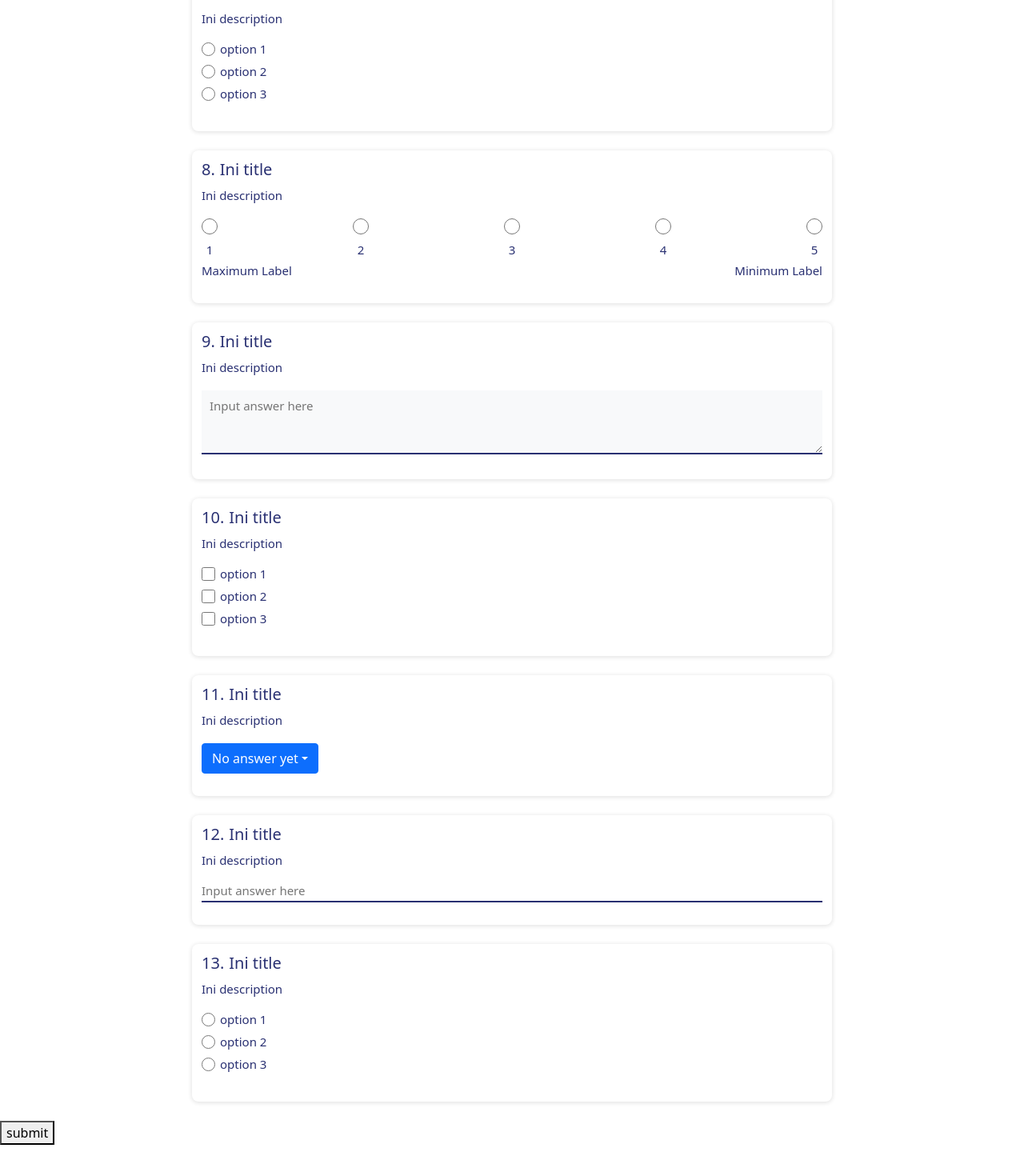
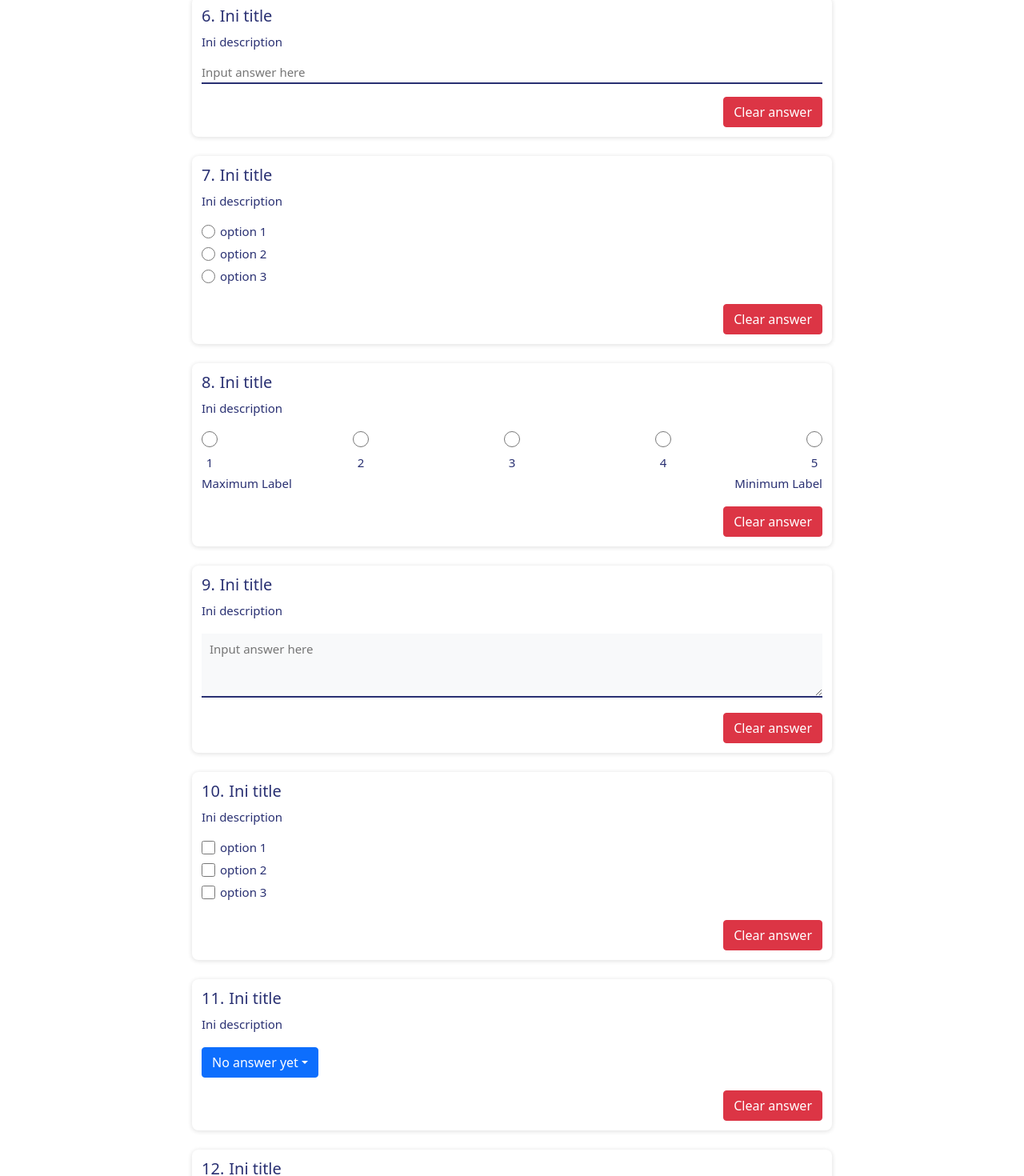
Before and after one commit to findit-omae-wa-mou-shindeiru/Invey, a Next.js app in the folder ui/: page /fill-form/123 in a window 1280 px wide. Shown: the part 1305-2775 px from the top of the page at 80% size. Before the commit the page ends 2736 px from the top, so only its background shows below. Built offline with nearby package versions, Linux system fonts and the light colour scheme.

Commit message:
feat: add clear answer functionality

```diff
--- a/ui/src/components/fill-form/fill-checkbox/index.tsx
+++ b/ui/src/components/fill-form/fill-checkbox/index.tsx
@@ -6,6 +6,7 @@ const FillCheckbox = ({
   index,
   onChangeAnswer,
   className,
+  onClearAnswer,
 }: {
   question: ICheckbox;
   index: number;
@@ -14,6 +15,7 @@ const FillCheckbox = ({
     answer: { label: string; checked: boolean }[]
   ) => void;
   className?: string;
+  onClearAnswer: (idx: number) => void;
 }) => {
   return (
     <div className={className + " " + styles.container}>
@@ -59,6 +61,16 @@ const FillCheckbox = ({
           );
         })}
       </div>
+      <div className="mt-2 d-flex justify-content-end">
+        <button
+          className="btn btn-danger"
+          onClick={() => {
+            onClearAnswer(index);
+          }}
+        >
+          Clear answer
+        </button>
+      </div>
     </div>
   );
 };
--- a/ui/src/components/fill-form/fill-dropdown/index.tsx
+++ b/ui/src/components/fill-form/fill-dropdown/index.tsx
@@ -7,11 +7,13 @@ const FillDropdown = ({
   index,
   onChangeAnswer,
   className,
+  onClearAnswer,
 }: {
   question: IDropdown;
   index: number;
   onChangeAnswer: (index: number, answer: string) => void;
   className?: string;
+  onClearAnswer: (idx: number) => void;
 }) => {
   return (
     <div className={className + " " + styles.container}>
@@ -52,6 +54,16 @@ const FillDropdown = ({
           </Dropdown.Menu>
         </Dropdown>
       </div>
+      <div className="mt-2 d-flex justify-content-end">
+        <button
+          className="btn btn-danger"
+          onClick={() => {
+            onClearAnswer(index);
+          }}
+        >
+          Clear answer
+        </button>
+      </div>
     </div>
   );
 };
--- a/ui/src/components/fill-form/fill-linear-scale/index.tsx
+++ b/ui/src/components/fill-form/fill-linear-scale/index.tsx
@@ -6,11 +6,13 @@ const FillLinearScale = ({
   index,
   onChangeAnswer,
   className,
+  onClearAnswer,
 }: {
   question: ILinearScale;
   index: number;
   onChangeAnswer: (index: number, answer: number) => void;
   className?: string;
+  onClearAnswer: (idx: number) => void;
 }) => {
   return (
     <div className={className + " " + styles.container}>
@@ -64,6 +66,16 @@ const FillLinearScale = ({
           <div className={styles.minLabel}>{question.minLabel}</div>
         </div>
       </div>
+      <div className="mt-2 d-flex justify-content-end">
+        <button
+          className="btn btn-danger"
+          onClick={() => {
+            onClearAnswer(index);
+          }}
+        >
+          Clear answer
+        </button>
+      </div>
     </div>
   );
 };
--- a/ui/src/components/fill-form/fill-multiple-choice/index.tsx
+++ b/ui/src/components/fill-form/fill-multiple-choice/index.tsx
@@ -6,11 +6,13 @@ const FillMultipleChoice = ({
   index,
   onChangeAnswer,
   className,
+  onClearAnswer,
 }: {
   question: IMultipleChoice;
   index: number;
   onChangeAnswer: (index: number, answer: string) => void;
   className?: string;
+  onClearAnswer: (idx: number) => void;
 }) => {
   return (
     <div className={className + " " + styles.container}>
@@ -54,6 +56,16 @@ const FillMultipleChoice = ({
           );
         })}
       </div>
+      <div className="mt-2 d-flex justify-content-end">
+        <button
+          className="btn btn-danger"
+          onClick={() => {
+            onClearAnswer(index);
+          }}
+        >
+          Clear answer
+        </button>
+      </div>
     </div>
   );
 };
--- a/ui/src/components/fill-form/fill-paragraph/index.tsx
+++ b/ui/src/components/fill-form/fill-paragraph/index.tsx
@@ -6,11 +6,13 @@ const FillParagraph = ({
   index,
   onChangeAnswer,
   className,
+  onClearAnswer,
 }: {
   question: IParagraph;
   index: number;
   onChangeAnswer: (index: number, answer: string) => void;
   className?: string;
+  onClearAnswer: (idx: number) => void;
 }) => {
   return (
     <div className={className + " " + styles.container}>
@@ -32,6 +34,16 @@ const FillParagraph = ({
           onChange={(e) => onChangeAnswer(index, e.target.value)}
         />
       </div>
+      <div className="mt-2 d-flex justify-content-end">
+        <button
+          className="btn btn-danger"
+          onClick={() => {
+            onClearAnswer(index);
+          }}
+        >
+          Clear answer
+        </button>
+      </div>
     </div>
   );
 };
--- a/ui/src/components/fill-form/fill-short-answer/index.tsx
+++ b/ui/src/components/fill-form/fill-short-answer/index.tsx
@@ -6,11 +6,13 @@ const FillShortAnswer = ({
   index,
   onChangeAnswer,
   className,
+  onClearAnswer,
 }: {
   question: IShortAnswer;
   index: number;
   onChangeAnswer: (index: number, answer: string) => void;
   className?: string;
+  onClearAnswer: (idx: number) => void;
 }) => {
   return (
     <div className={className + " " + styles.container}>
@@ -34,6 +36,16 @@ const FillShortAnswer = ({
           placeholder="Input answer here"
         />
       </div>
+      <div className="mt-2 d-flex justify-content-end">
+        <button
+          className="btn btn-danger"
+          onClick={() => {
+            onClearAnswer(index);
+          }}
+        >
+          Clear answer
+        </button>
+      </div>
     </div>
   );
 };
--- a/ui/src/pages/fill-form/[id].tsx
+++ b/ui/src/pages/fill-form/[id].tsx
@@ -30,6 +30,20 @@ const randomizer = () => {
     .map((_, idx) => {
       return parseInt(id.charAt(idx)) % Object.keys(QuestionType).length;
     });
+};
+
+const defaultAnswer = (type: keyof typeof QuestionType) => {
+  switch (QuestionType[type]) {
+    case QuestionType.ShortAnswer:
+    case QuestionType.Paragraph:
+    case QuestionType.Dropdown:
+    case QuestionType.MultipleChoice:
+      return "";
+    case QuestionType.Checkbox:
+      return [];
+    case QuestionType.LinearScale:
+      return undefined;
+  }
 };
 
 const FillFormDetail = () => {
@@ -73,6 +87,28 @@ const FillFormDetail = () => {
     setQuestions(newQuestions);
   };
 
+  const onClearAnswer = (idx: number) => {
+    if (!questions) {
+      return;
+    }
+
+    if (questions[idx].type === QuestionType.Checkbox) {
+      const newQuestions = [...questions];
+      newQuestions[idx].options = newQuestions[idx].options.map((e: { label: string; checked: boolean }) => {
+        return {
+          label: e.label,
+          checked: false,
+        }
+      });
+      setQuestions(newQuestions);
+      return;
+    }
+
+    const newQuestions = [...questions];
+    newQuestions[idx].answer = defaultAnswer(questions[idx].type);
+    setQuestions(newQuestions);
+  };
+
   return (
     <div className="page">
       <h1>Fill Form Detail</h1>
@@ -84,6 +120,7 @@ const FillFormDetail = () => {
               question,
               onChangeAnswer,
               idx,
+              onClearAnswer,
             });
           })}
       </div>
@@ -171,6 +208,7 @@ const questionBuilder = ({
   question,
   onChangeAnswer,
   idx,
+  onClearAnswer,
 }: {
   question: IQuestionType;
   onChangeAnswer: (
@@ -178,6 +216,7 @@ const questionBuilder = ({
     answer: string | { label: string; checked: boolean }[] | number | undefined
   ) => void;
   idx: number;
+  onClearAnswer: (idx: number) => void;
 }): JSX.Element | undefined => {
   switch (QuestionType[question.type as keyof typeof QuestionType]) {
     case QuestionType.ShortAnswer:
@@ -188,6 +227,7 @@ const questionBuilder = ({
           onChangeAnswer={onChangeAnswer}
           index={idx}
           className={styles.question}
+          onClearAnswer={onClearAnswer}
         />
       );
     case QuestionType.Paragraph:
@@ -198,6 +238,7 @@ const questionBuilder = ({
           onChangeAnswer={onChangeAnswer}
           index={idx}
           className={styles.question}
+          onClearAnswer={onClearAnswer}
         />
       );
     case QuestionType.MultipleChoice:
@@ -208,6 +249,7 @@ const questionBuilder = ({
           onChangeAnswer={onChangeAnswer}
           index={idx}
           className={styles.question}
+          onClearAnswer={onClearAnswer}
         />
       );
     case QuestionType.Checkbox:
@@ -218,6 +260,7 @@ const questionBuilder = ({
           onChangeAnswer={onChangeAnswer}
           index={idx}
           className={styles.question}
+          onClearAnswer={onClearAnswer}
         />
       );
     case QuestionType.Dropdown:
@@ -228,6 +271,7 @@ const questionBuilder = ({
           onChangeAnswer={onChangeAnswer}
           index={idx}
           className={styles.question}
+          onClearAnswer={onClearAnswer}
         />
       );
     case QuestionType.LinearScale:
@@ -238,6 +282,7 @@ const questionBuilder = ({
           onChangeAnswer={onChangeAnswer}
           index={idx}
           className={styles.question}
+          onClearAnswer={onClearAnswer}
         />
       );
   }
```
